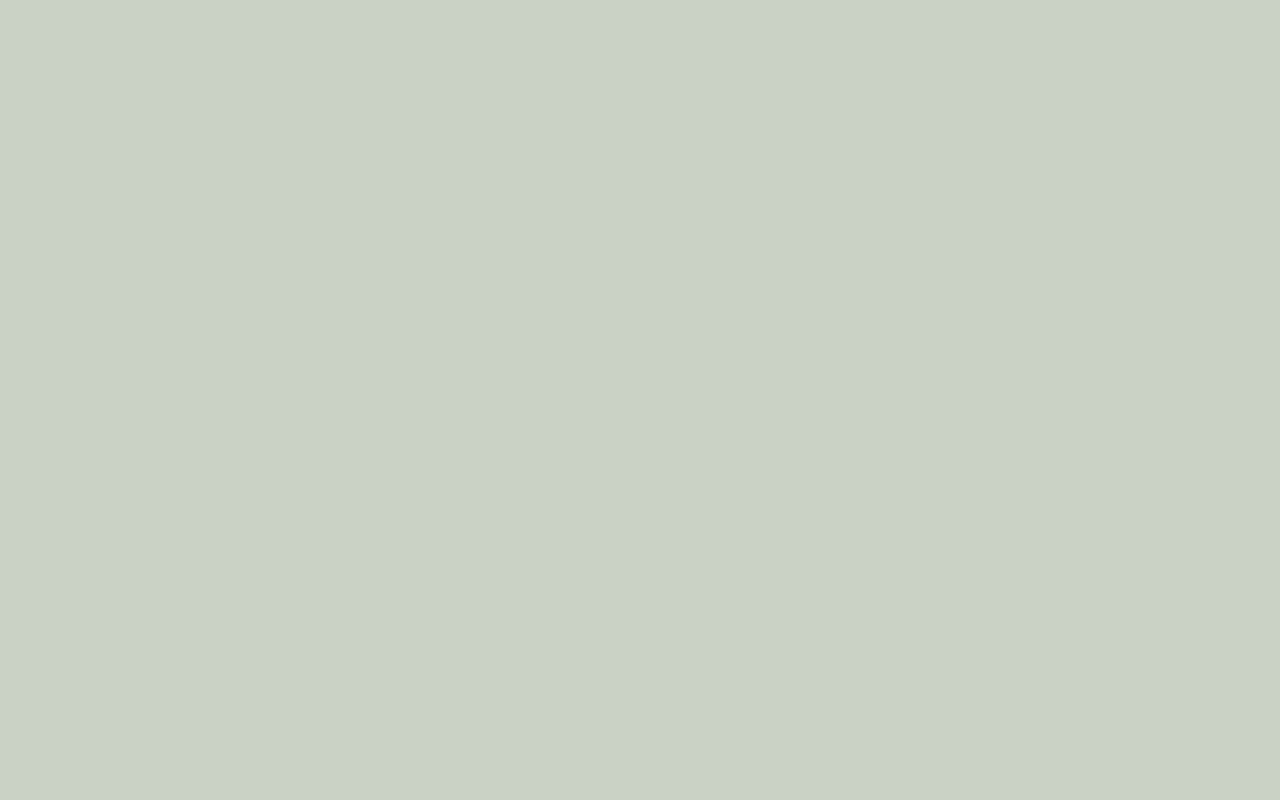
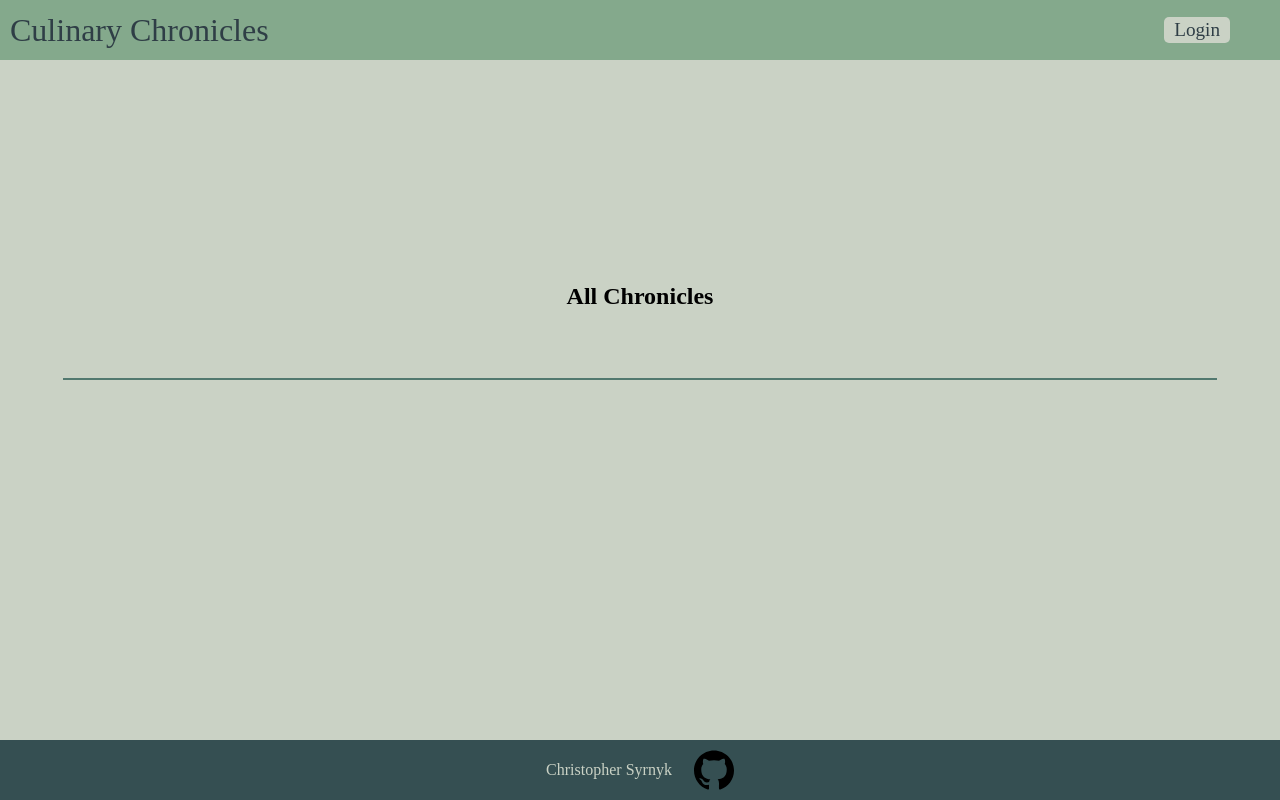
Before and after one commit to ChrisSyrnyk/blog-user-frontend, a React (Create React App) app: page / in a window 1280 px wide. Before the commit this address had no page. Built offline with nearby package versions, Linux system fonts and the light colour scheme; no server answers.

Commit message:
updated homepage "."

```diff
--- a/package.json
+++ b/package.json
@@ -1,5 +1,5 @@
 {
-  "homepage": "blog-user-frontend",
+  "homepage": ".",
   "name": "culinary-chronicles",
   "version": "0.1.0",
   "private": true,
--- a/src/RouteSwitch.js
+++ b/src/RouteSwitch.js
@@ -7,7 +7,7 @@
   return (
     <BrowserRouter>
       <Routes>
-        <Route path="/blog-user-frontend" element={<App />} />
+        <Route path="/" element={<App />} />
         <Route path="/blog-post/:postid" element={<BlogPost />} />
       </Routes>
     </BrowserRouter>
```
